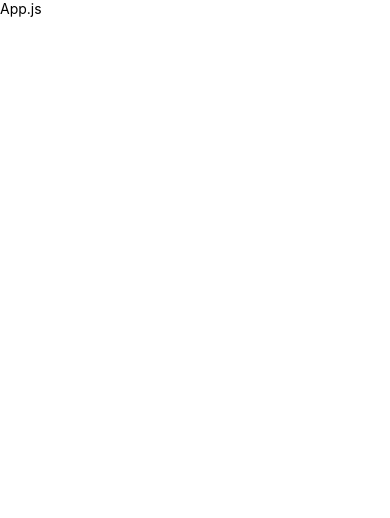
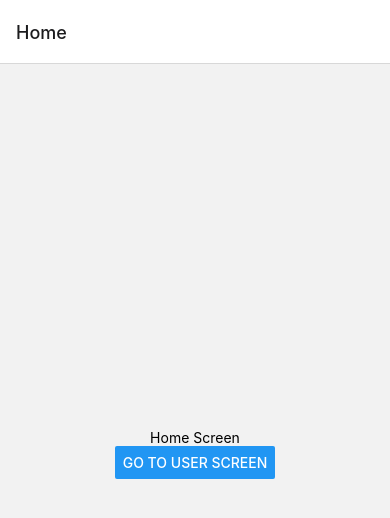
Before and after one commit to Skylar090807/react-navigation_01, a React Native app: screen /Home in a window 390 px wide. Shown: the top 518 px of the page. Built offline with nearby package versions, Linux system fonts and the light colour scheme.

Commit message:
버튼을 눌렀을 때 다른 화면으로 이동하는 Stack Navigation

```diff
--- a/App.js
+++ b/App.js
@@ -2,33 +2,18 @@ import 'react-native-gesture-handler'
 import React from 'react'
 import { StyleSheet, Text, useColorScheme, View } from 'react-native'
 
+import { NavigationContainer } from '@react-navigation/native'
+
+import StackNavigation from './src/Routes/stackNavigation'
+
 const App = () => {
-  const isDarkMode = useColorScheme() === 'dark'
-
   return (
-    <View>
-      <Text>App.js</Text>
-    </View>
+    <NavigationContainer>
+      <StackNavigation />
+    </NavigationContainer>
   )
 }
 
-const styles = StyleSheet.create({
-  sectionContainer: {
-    marginTop: 32,
-    paddingHorizontal: 24,
-  },
-  sectionTitle: {
-    fontSize: 24,
-    fontWeight: '600',
-  },
-  sectionDescription: {
-    marginTop: 8,
-    fontSize: 18,
-    fontWeight: '400',
-  },
-  highlight: {
-    fontWeight: '700',
-  },
-})
+const styles = StyleSheet.create({})
 
 export default App
--- a/package.json
+++ b/package.json
@@ -12,6 +12,7 @@
   "dependencies": {
     "@react-native-masked-view/masked-view": "^0.2.6",
     "@react-navigation/native": "^6.0.10",
+    "@react-navigation/native-stack": "^6.6.2",
     "@react-navigation/stack": "^6.2.1",
     "react": "18.0.0",
     "react-native": "0.69.1",
--- /dev/null
+++ b/src/Routes/stackNavigation.jsx
@@ -0,0 +1,21 @@
+import React from 'react'
+import { StyleSheet, Text, View } from 'react-native'
+import Home from '../Screens/home'
+import User from '../Screens/user'
+
+import { createNativeStackNavigator } from '@react-navigation/native-stack'
+
+const Stack = createNativeStackNavigator()
+
+const StackNavigation = () => {
+  return (
+    <Stack.Navigator>
+      <Stack.Screen name="Home" component={Home} />
+      <Stack.Screen name="User" component={User} />
+    </Stack.Navigator>
+  )
+}
+
+export default StackNavigation
+
+const styles = StyleSheet.create({})
--- /dev/null
+++ b/src/Screens/home.jsx
@@ -0,0 +1,21 @@
+import { StyleSheet, Text, Button } from 'react-native'
+import React from 'react'
+import { Container } from '../../styles/style'
+
+const Home = ({ navigation }) => {
+  return (
+    <Container>
+      <Text>Home Screen</Text>
+      <Button
+        title="Go To User Screen"
+        onPress={() => {
+          navigation.navigate('User')
+        }}
+      />
+    </Container>
+  )
+}
+
+export default Home
+
+const styles = StyleSheet.create({})
--- /dev/null
+++ b/src/Screens/user.jsx
@@ -0,0 +1,15 @@
+import { StyleSheet, Text, View } from 'react-native'
+import React from 'react'
+import { Container } from '../../styles/style'
+
+const User = () => {
+  return (
+    <Container>
+      <Text>User Screen</Text>
+    </Container>
+  )
+}
+
+export default User
+
+const styles = StyleSheet.create({})
--- /dev/null
+++ b/styles/style.js
@@ -0,0 +1,9 @@
+import styled from 'styled-components/native'
+
+export const Container = styled.View`
+  flex: 1;
+  align-items: center;
+  justify-content: center;
+`
+
+export const TextStyle = styled.Text``
```
Also changed, not shown: 3 other files (tests, documents, lock files or other folders).
